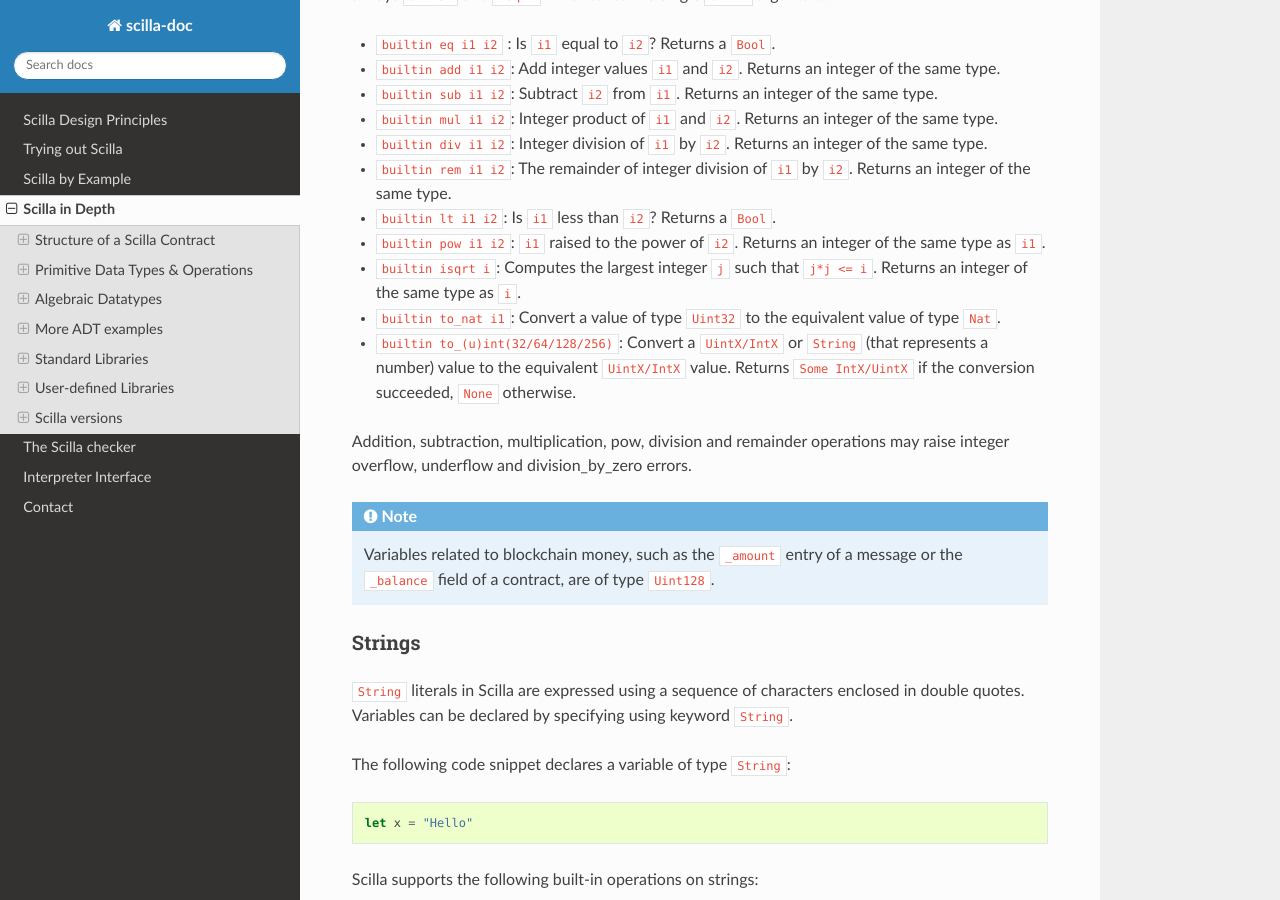
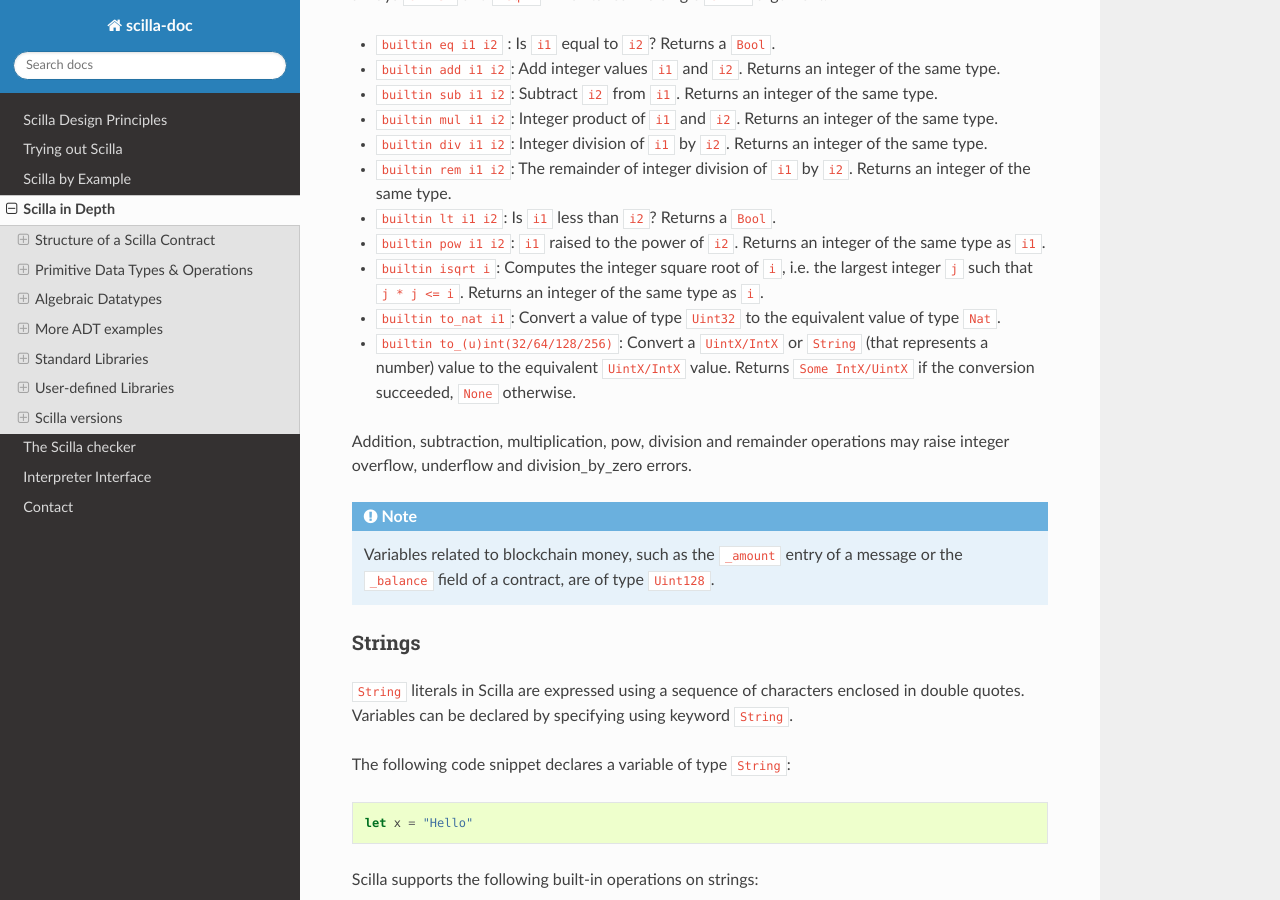
Before and after one commit to Zilliqa/scilla-docs, a Sphinx documentation site: the page built from docs/source/scilla-in-depth.rst, in a window 1280 px wide and 900 px high, scrolled down 11176 px. Built offline with Sphinx 7.4.7 and the Read the Docs theme 2.0.0, drawn with Linux system fonts in a browser that asks for light colours.

Commit message:
Update docs/source/scilla-in-depth.rst
Co-Authored-By: Anton Trunov <anton@zilliqa.com>

```diff
--- a/docs/source/scilla-in-depth.rst
+++ b/docs/source/scilla-in-depth.rst
@@ -644,7 +644,7 @@ arguments. Exceptions are ``pow`` whose second argument is always
   by ``i2``. Returns an integer of the same type.
 - ``builtin lt i1 i2``: Is ``i1`` less than ``i2``? Returns a ``Bool``.
 - ``builtin pow i1 i2``: ``i1`` raised to the power of ``i2``. Returns an integer of the same type as ``i1``.
-- ``builtin isqrt i``: Computes the largest integer ``j`` such that ``j*j <= i``. Returns an integer of the same
+- ``builtin isqrt i``: Computes the integer square root of ``i``, i.e. the largest integer ``j`` such that ``j * j <= i``. Returns an integer of the same
   type as ``i``.
 - ``builtin to_nat i1``: Convert a value of type ``Uint32`` to the equivalent value of type ``Nat``.
 - ``builtin to_(u)int(32/64/128/256)``: Convert a ``UintX/IntX`` or ``String`` (that represents a number) value to the equivalent ``UintX/IntX`` value.
```
